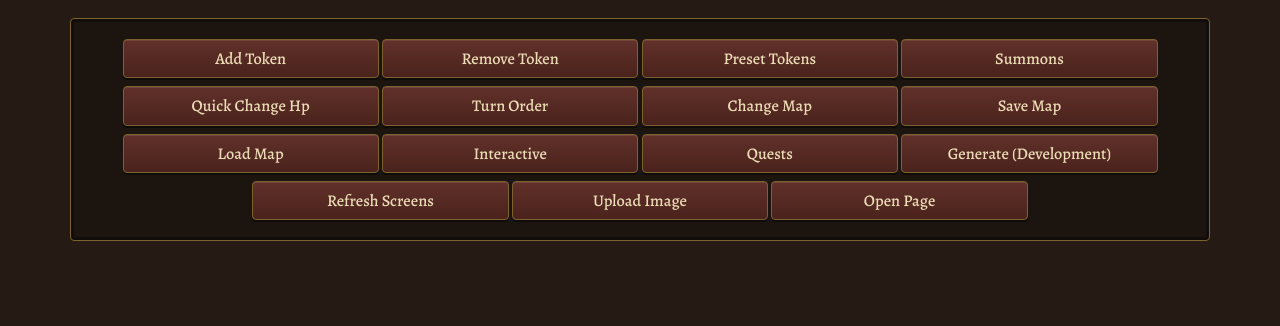
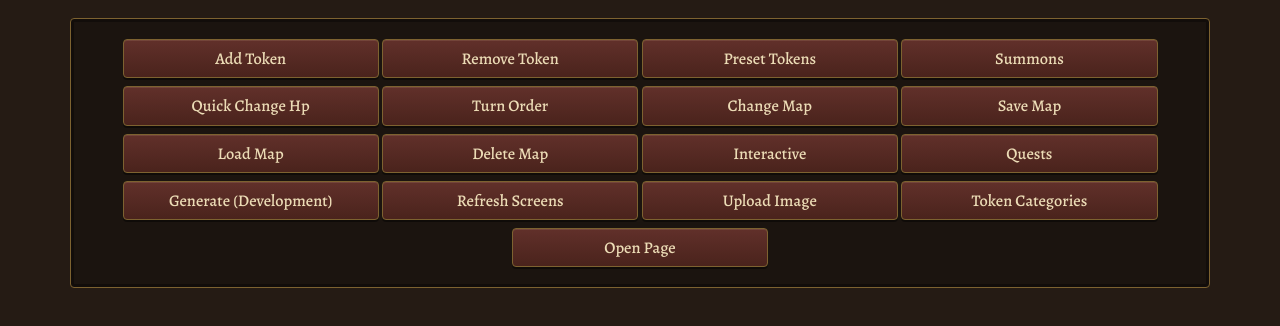
Before and after one commit to ViTheAxolotl/one-shot, a website: page dmSite.html in a window 1280 px wide. Drawn offline with nearby package versions, Linux system fonts and the light colour scheme; a web font is replaced by a local one.

Commit message:
Add 'Delete Map' and 'Token Categories' buttons

```diff
--- a/dmSite.html
+++ b/dmSite.html
@@ -27,11 +27,13 @@
           <button id="changeMap" class = "gridButton">Change Map</button>
           <button id="save" class = "gridButton">Save Map</button>
           <button id="load" class = "gridButton">Load Map</button>
+          <button id="delete" class="gridButton">Delete Map</button>
           <button id="interactive" class="gridButton">Interactive</button>
           <button id="quest" class="gridButton">Quests</button>
           <button id="generate" class="gridButton">Generate (Development)</button>
           <button id="refresh" class="gridButton">Refresh Screens</button>
           <button id="image" class="gridButton">Upload Image</button>
+          <button id="categories" class="gridButton">Token Categories</button>
           <button id="openPage" class="gridButton">Open Page</button>
         </div>
       </div>
```
